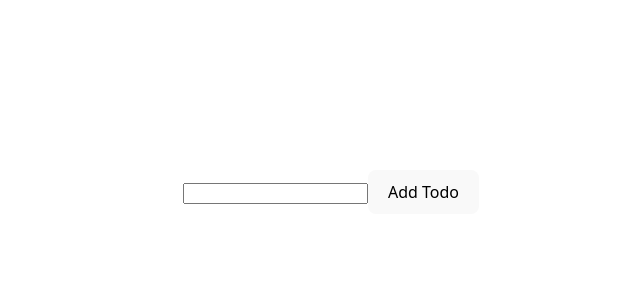
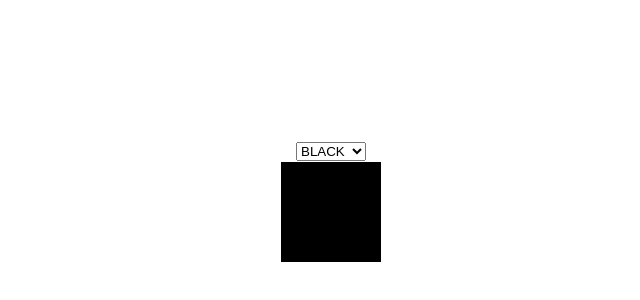
Before and after one commit to aryan-chettri/useState_Practice, a React (Vite) app in the folder projects/: page / in a window 1280 px wide. Shown: the part 200-500 px from the top of the page, without its empty margins (309-949 px from the left). Built offline with nearby package versions, Linux system fonts and the light colour scheme.

Commit message:
This is the 6th project about Color Swticher using useState

```diff
--- /dev/null
+++ b/projects/src/Color_Switcher.jsx
@@ -0,0 +1,32 @@
+import { useState } from 'react'
+import reactLogo from './assets/react.svg'
+import viteLogo from '/vite.svg'
+import './App.css'
+
+function Color_Switcher() {
+  const [color, setColor] = useState('Black')
+
+  const setColorfunction = (e) => {
+
+    setColor(e.target.value);
+    console.log(e.target.value);
+  }
+
+  return (
+    <>
+      <select name="colors" id="colorId" onChange={setColorfunction}>
+
+        <option value="black">BLACK</option>
+        <option value="red">RED</option>
+        <option value="blue">BLUE</option>
+        <option value="green">GREEN</option>
+
+      </select>
+
+      <div style={{backgroundColor: color, width: '100px', height: '100px'}}>
+      </div>
+    </>
+  )
+}
+
+export default Color_Switcher
--- a/projects/src/main.jsx
+++ b/projects/src/main.jsx
@@ -7,9 +7,10 @@ import Toggle_Visibility from './Toggle_Visibility.jsx'
 import Character_Counter from './Character_Counter.jsx'
 import Character_Counter_2 from './Character_Counter_2.jsx'
 import Todo_application from './Todo_application.jsx'
+import Color_Switcher from './Color_Switcher.jsx'
 
 createRoot(document.getElementById('root')).render(
   <StrictMode>
-    <Todo_application />
+    <Color_Switcher />
   </StrictMode>,
 )
```
Also changed, not shown: 1 other file (tests, documents, lock files or other folders).
